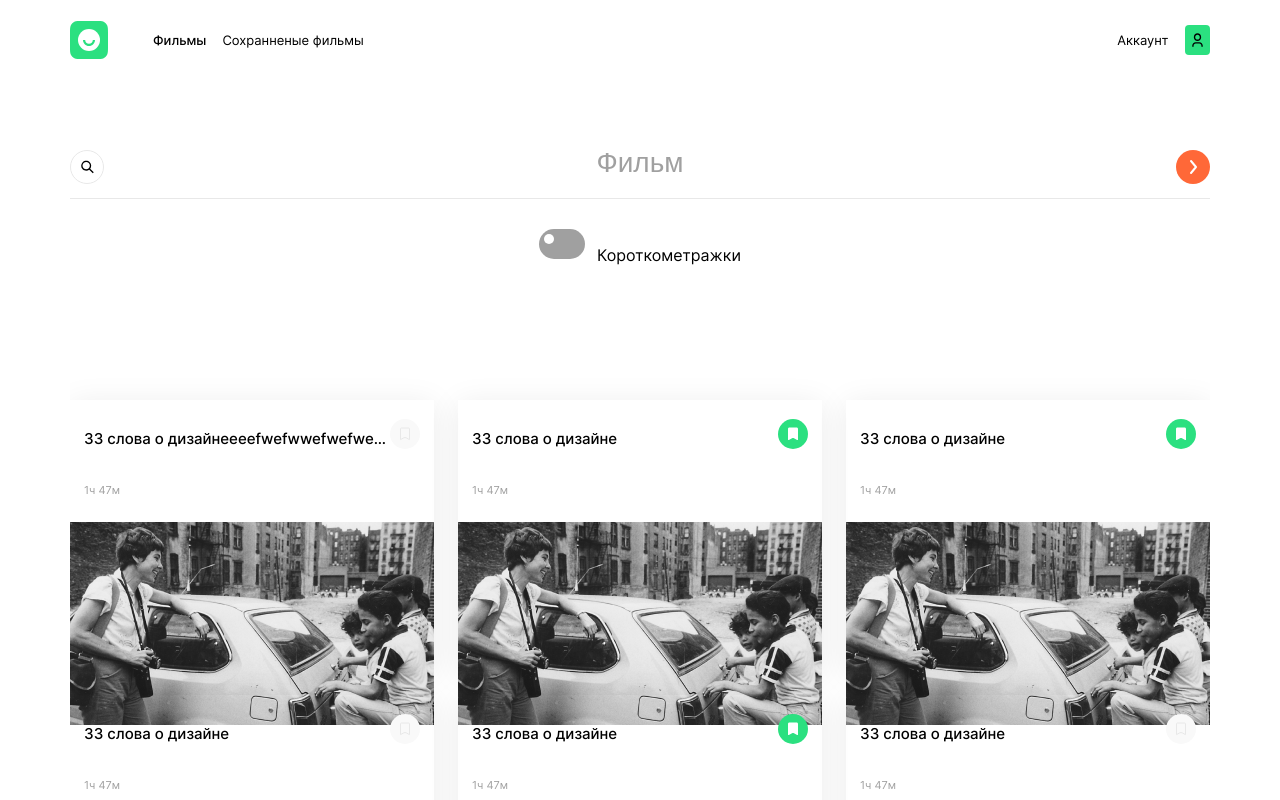
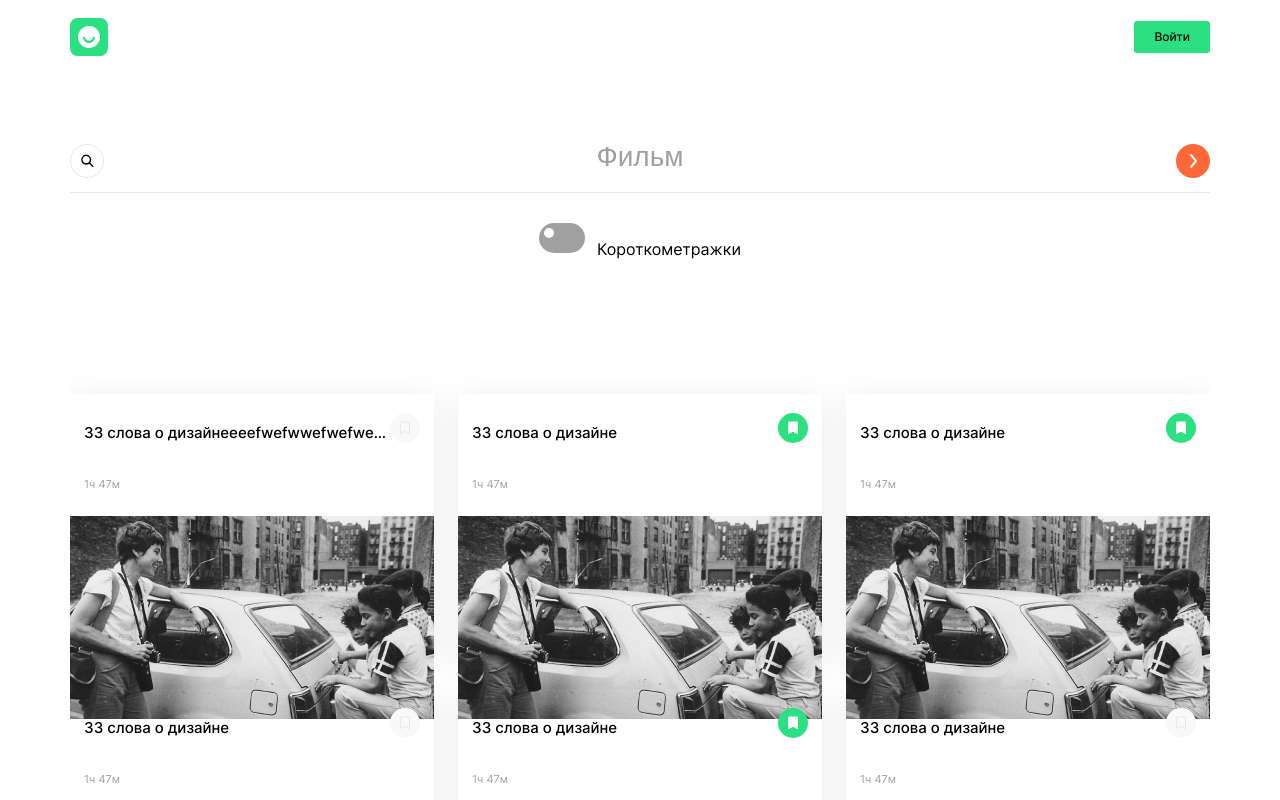
Before and after one commit to MDaryaK/movies-explorer-frontend, a React (Create React App) app: page /movies in a window 1280 px wide. Shown: the top 800 px of the page. Built offline with nearby package versions, Linux system fonts and the light colour scheme.

Commit message:
fix main

```diff
--- a/src/components/Footer/index.css
+++ b/src/components/Footer/index.css
@@ -32,7 +32,7 @@
 .footer__content {
   width: 100%;
 
-  padding: 20px 0;
+  padding: 22px 0;
 
   display: flex;
   align-items: center;
--- a/src/components/Header/index.css
+++ b/src/components/Header/index.css
@@ -1,13 +1,9 @@
-.header {
+.header-main {
   background-color: #465DFF;
 }
 
-.header-main {
-  background-color: transparent;
-}
-
 .header__container {
-  padding: 18px 0;
+  height: 74px;
 
   display: flex;
   align-items: center;
@@ -16,76 +12,63 @@
     width: 38px;
     height: 38px;
 
+    transition: opacity .3s ease;
+
     cursor: pointer;
+
+    &:hover {
+      opacity: .7;
+    }
   }
 
   .header__nav {
-    width: 100%;
+    display: flex;
+    align-items: center;
+    gap: 16px;
 
-    margin-left: 45px;
+    list-style: none;
 
-    display: flex;
-    gap: 16px;
-  }
+    .header__nav-item {
+      font-size: 13px;
+      font-style: normal;
+      font-weight: 400;
+      line-height: 18px; /* 138.462% */
 
-  @media screen and (max-width: 980px) {
-    .header__nav {
-      display: none;
-    };
-  }
-
-  .nav__item {
-    font-size: 13px;
-
-    font-weight: 400;
-    font-style: normal;
-    line-height: 18px;
-    text-align: right;
+      transition: opacity .3s ease;
 
       cursor: pointer;
 
       color: #FFF;
+
+      &:hover {
+        opacity: .7;
       }
-
-  .nav__item:last-child {
-    margin-right: 17px;
-    margin-left: auto;
-  }
-
-  .header__nav-main {
-    color: #000;
-  }
-
-  .nav__item-active {
-    font-weight: 500;
-  }
-
-  .header__burgerBtn {
-    margin-left: auto;
-
-    display: none;
-  }
-
-  @media screen and (max-width: 980px) {
-    .header__burgerBtn {
-      display: flex;
-    };
     }
   }
 
-@media screen and (max-width: 980px) {
-  .header__container {
-    padding: 18px 30px;
-  };
+  .header__profile {
+    margin-left: auto;
+
+    display: flex;
+    align-items: center;
+    gap: 17px;
+
+    font-size: 14px;
+    font-style: normal;
+    font-weight: 500;
+    line-height: 16px;
+
+    transition: opacity .3s ease;
+
+    cursor: pointer;
+
+    color: #FFF;
+
+    &:hover {
+      opacity: .7;
     }
 
-@media screen and (max-width: 420px) {
-  .header__container {
-    padding: 18px 14px;
-  };
-}
-
-.header__container button {
+    .header__profile-img {
       width: 26px;
       height: 30px;
 
@@ -93,19 +76,53 @@
       align-items: center;
       justify-content: center;
 
-  border: none;
       border-radius: 4px;
-
       background: #2BE080;
     }
 
-@media screen and (max-width: 980px) {
-  .header__container button {
-    display: none;
+    .header__profile-img img {
+      width: 12px;
+      height: 14px;
     }
   }
 
-.header__container button img {
-  width: 11.5px;
-  height: 14px;
+  .header__actions {
+    margin-left: auto;
+
+    display: flex;
+    align-items: center;
+    gap: 30px;
+
+    .header__actions-link {
+      font-size: 12px;
+      font-style: normal;
+      font-weight: 500;
+      line-height: 16px; /* 133.333% */
+
+      text-decoration: none;
+
+      transition: opacity .3s ease;
+
+      cursor: pointer;
+
+      color: #FFF;
+
+      &:hover {
+        opacity: .7;
       }
+    }
+
+    .actions-link__signin {
+      color: #FFF;
+    }
+
+    .actions-link__signup {
+      padding: 8px 20px;
+
+      border-radius: 3px;
+
+      color: #000;
+      background: #2BE080;
+    }
+  }
+}
--- a/src/components/Header/index.js
+++ b/src/components/Header/index.js
@@ -7,28 +7,11 @@ import burger from "../../images/icons/burger.svg"
 
 import "./index.css";
 
-export default function Header() {
+export default function Header({ type = "default" }) {
   const location = useLocation();
   const navigate = useNavigate();
 
-  const isMainPath = location.pathname !== "/";
-
-  const path = location.pathname;
-
-  const links = [
-    {
-      title: "Фильмы",
-      href: "/movies"
-    },
-    {
-      title: "Сохранненые фильмы",
-      href: "/saved-movies"
-    },
-    {
-      title: "Аккаунт",
-      href: "/profile"
-    }
-  ]
+  const isMainPath = location.pathname === "/";
 
   return (
     <header className={`header ${isMainPath ? "header-main" : ""}`}>
@@ -40,27 +23,52 @@ export default function Header() {
             alt="site logo"
             onClick={() => navigate("/")}
           />
-          <nav className={"header__nav"}>
-            {links.map(((item, index) => (
-              <p
-                className={`
-                    nav__item
-                    ${path === item.href ? "nav__item-active" : ""}
-                    ${isMainPath ? "header__nav-main" : ""}
-                  `}
-                onClick={() => navigate(item.href)}
-                key={index}
+          {type === "default" && (
+            <div className="header__actions">
+              <a
+                className="header__actions-link actions-link__signin"
+                href="/signin"
               >
-                {item.title}
-              </p>
-            )))}
-          </nav>
+                Регистрация
+              </a>
+              <a
+                className="header__actions-link actions-link__signup"
+                href="/signup"
+              >
+                Войти
+              </a>
+            </div>
+          )}
+          {type === "profile" && (
+            <>
+              <ul className="header__nav">
+                <li
+                  className="header__nav-item"
+                  onClick={() => navigate("/movies")}
+                >
+                  Фильмы
+                </li>
+                <li
+                  className="header__nav-item"
+                  onClick={() => navigate("/saved-movies")}
+                >
+                  Сохраненные фильмы
+                </li>
+              </ul>
+              <div className="header__profile">
+                <span>Аккаунт</span>
+                <div className="header__profile-img">
+                  <img src={user} alt="" />
+                </div>
+              </div>
               <button>
                 <img src={user} alt="user avatar" />
               </button>
               <div className="header__burgerBtn">
                 <img src={burger} alt="burger menu icon" />
               </div>
+            </>
+          )}
         </div>
       </div>
     </header>
--- a/src/components/Main/AboutMe/index.css
+++ b/src/components/Main/AboutMe/index.css
@@ -1,5 +1,5 @@
 .main-about-me__container {
-  padding-top: 113px;
+  padding-top: 108px;
 
   display: flex;
   flex-direction: column;
--- a/src/components/Main/AboutProject/index.css
+++ b/src/components/Main/AboutProject/index.css
@@ -4,7 +4,7 @@
 }
 
 .main-about__container {
-  padding: 114px 0;
+  padding: 110px 0;
 
   display: flex;
   flex-direction: column;
--- a/src/components/Main/Promo/index.css
+++ b/src/components/Main/Promo/index.css
@@ -3,7 +3,7 @@
 }
 
 .main-promo__container {
-  padding: 70px 0;
+  padding: 75px 0;
 
   display: flex;
 }
--- a/src/components/Main/Techs/index.css
+++ b/src/components/Main/Techs/index.css
@@ -3,7 +3,7 @@
 }
 
 .main-technologies__container {
-  padding: 97px 0;
+  padding: 102px 0;
 
   display: flex;
   flex-direction: column;
```
Lines whose indentation alone changed are shown as unchanged.
